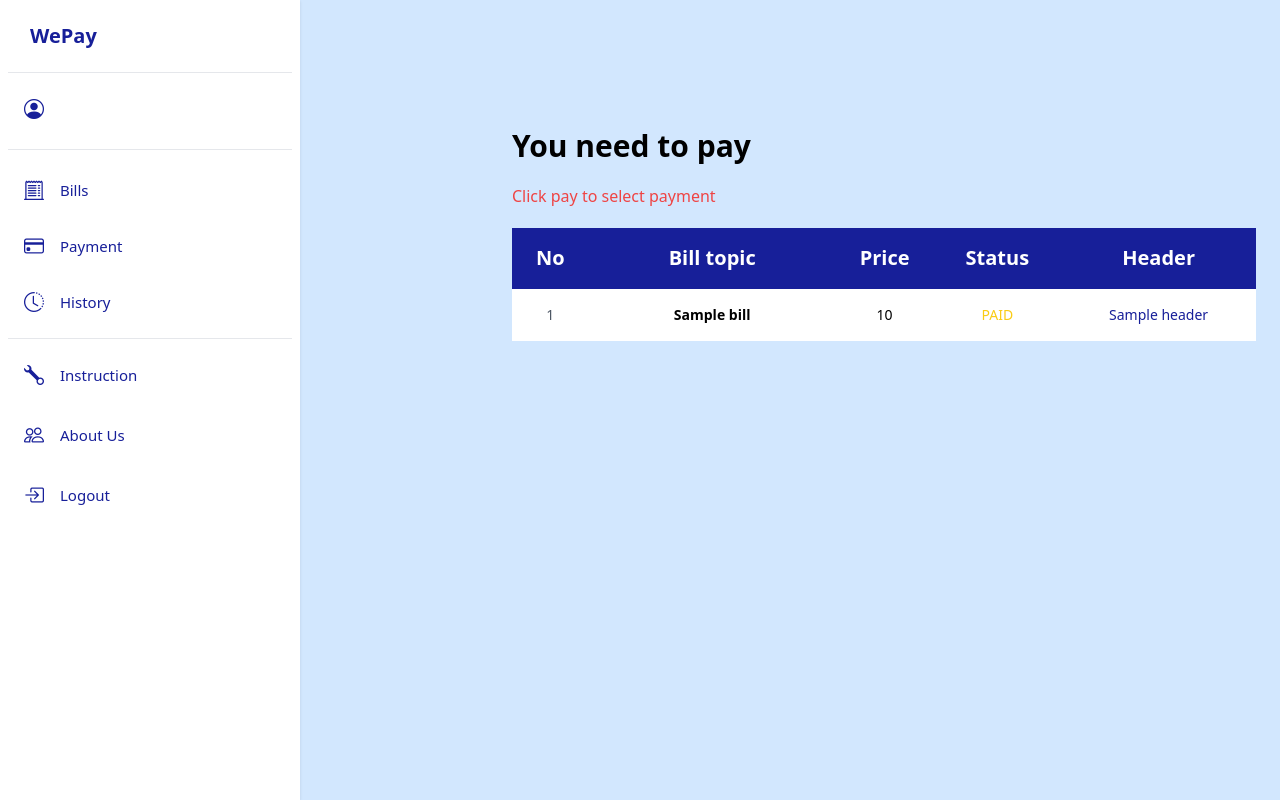
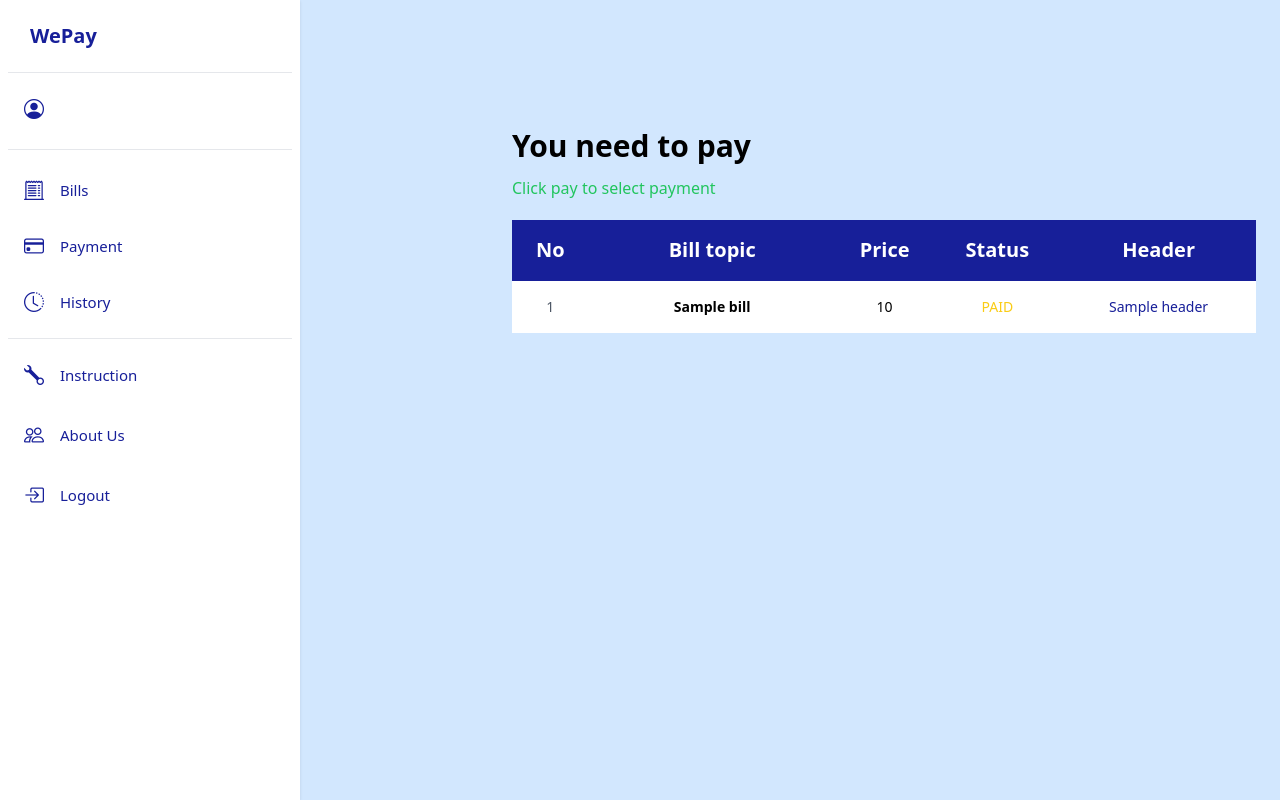
Before and after one commit to WePays/WePay, a Django app: template templates/Wepay/payment.html in a window 1280 px wide. Run offline with Django 4.2, Linux system fonts and the light colour scheme; the template is opened without the code that fills it: most values are stand-ins (such as "Sample title", 1, 10 or a date in 2020); parts of the project's set-up code (start-up, migrations or seed data) failed here and were passed over; some libraries are stand-ins or nearby versions.

Commit message:
fix text color #79

```diff
--- a/templates/Wepay/payment.html
+++ b/templates/Wepay/payment.html
@@ -6,7 +6,7 @@
     {% if my_payment %}
         <div class="mt-32 ml-56 justify-center">
             <h1 class="text-3xl font-bold ml-72">You need to pay</h1>
-            <h1 class="mt-5 ml-72 text-red-500">Click pay to select payment</h1>
+            <h1 class="mt-3 ml-72 text-green-500">Click pay to select payment</h1>
 
             <table class="divide-y divide-[#171f99] mt-5 ml-72 overflow-scroll">
                 <thead class="bg-[#171f99] text-white text-center">
--- a/templates/account/login.html
+++ b/templates/account/login.html
@@ -16,7 +16,7 @@
 
 
 {% block content %}
-    <div class="left-box" style="margin-left: -5%;">
+    <div class="">
         <h5>Login</h5>
         <form class="login" method="POST" action="{% url 'account_login' %}">
             {% csrf_token %}
@@ -31,8 +31,6 @@
         <p>Don't have an account? <a href={% url 'account_signup' %}>Create Your Account</a> Click Signup for create account</p>
         {% comment %} <div class="inputs">
 		</div>
-
-			<br><br>
 
 		<div class="remember-me--forget-password">
 
```
